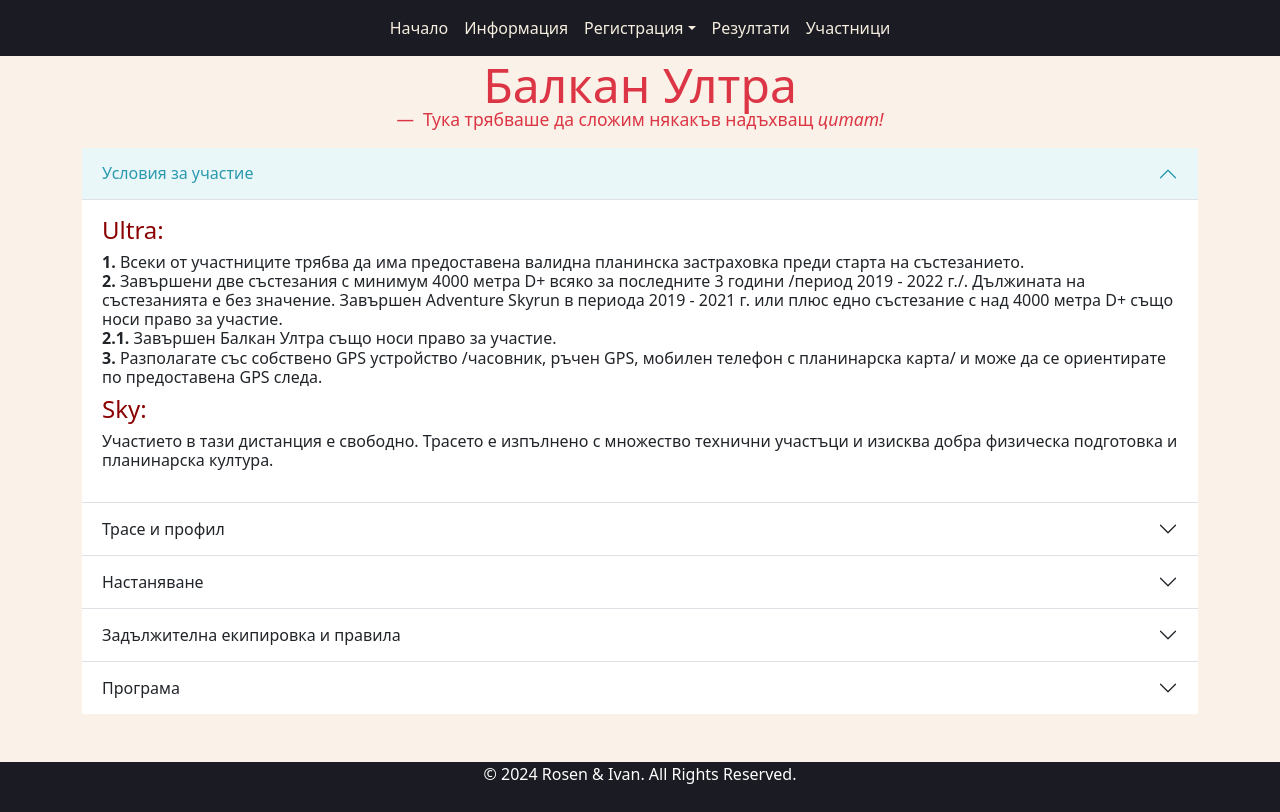
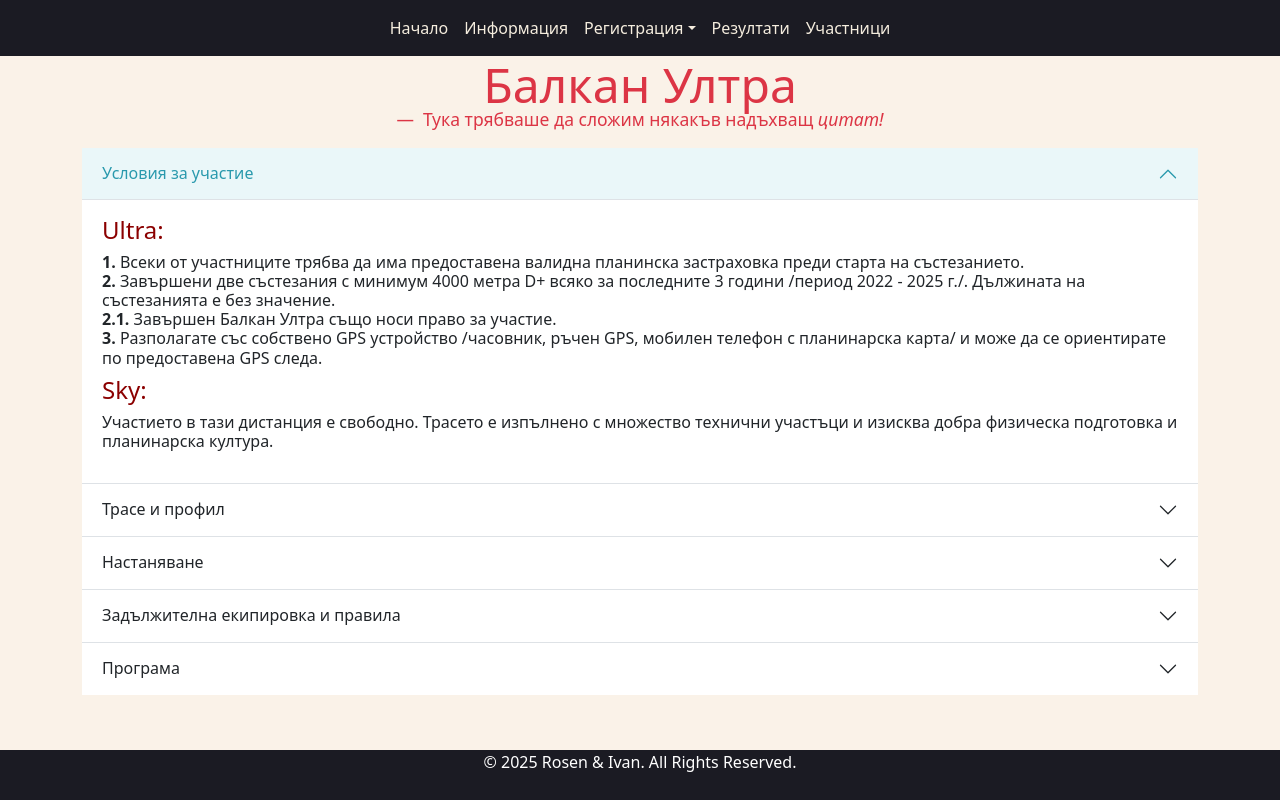
Before and after one commit to ivan4oto/balkanultra, a Django app: page /about in a window 1280 px wide, after a click on "Условия за участие". Run offline with Django 3.2, Linux system fonts and the light colour scheme; style sheets or scripts are compiled from the project's sources.

Commit message:
Year updates

```diff
--- a/app/email_content.py
+++ b/app/email_content.py
@@ -34,7 +34,7 @@ def get_email_body():
     <body>
         <div class="container">
             <h1>Балкан Ултра</h1>
-            <p>Вашата регистрация за Балкан Ултра беше успешна! Ще Ви очакваме на 27 юли 2024г на хижа Плевен!</p>
+            <p>Вашата регистрация за Балкан Ултра беше успешна! Ще Ви очакваме на 26 юли 2025г на хижа Плевен!</p>
             <p>Ако вашата регистрация е за дългото трасе и очаквайте да бъдете одобрен до 7 дневен срок. Ако до тогава не виждате вашето име на сайта, моля проверете дали покривате изискванията за участие и ако сте изпратили нужните линкове към резултати се свържете с нас.</p>
             <p class="signature">С уважение, Росен и Иван.</p>
         </div>
--- a/app/templates/base.html
+++ b/app/templates/base.html
@@ -25,7 +25,7 @@
 
   <div id="newfooter">
     <div id="copyrights">
-      © 2024 Rosen & Ivan. All Rights Reserved.
+      © 2025 Rosen & Ivan. All Rights Reserved.
     </div>
   </div>
 
--- a/app/templates/home.html
+++ b/app/templates/home.html
@@ -33,7 +33,7 @@
   </div>
   <div class="container">
     <h2 class="display-4">
-      Балкан Ултра запазва своята традиция и за пети път участието е без такса!
+      Балкан Ултра запазва своята традиция и за шести път участието е без такса!
     </h2>
     </div>
 
@@ -51,7 +51,7 @@
 <h4>Балкан Ултра</h4>
 <h5 id="ultra">78K</h5>
 <p>
-  Тази година ще се проведе петото издание на Балкан Ултра.
+  Тази година ще се проведе шестото издание на Балкан Ултра.
   За пореден път участниците ще се изправят срещу един от най-тежките планински маршрути, специално подбран от Росен Русев след дългогодишни обиколки на всички възможни терени в Централен Балкан.
   <br>
   Стартът ще бъде даден от поляната пред хижа Плевен малко преди изгрев. Трасето минава през множество стръмни и технични участъци, за кратко през град Карлово, където е и една от
--- a/app/templates/snippets/about/program.html
+++ b/app/templates/snippets/about/program.html
@@ -1,8 +1,8 @@
-<h4>Петък, 26 юли</h4>
+<h4>Петък, 25 юли</h4>
 <p><strong>15:00 - 23:00 ч.</strong> Получаване на стартови номера в столовата на х. Плевен</p>
 <p><strong>21:00 ч.</strong>Техническа конференция за двете дистанции в приземния етаж (залата с пианото).</p>
 <br></br>
-<h4>Събота, 27 юли</h4>
+<h4>Събота, 26 юли</h4>
 <p><strong>05:20 ч.</strong> Проверка на задължителна екипировка за ултра дистанцията в столовата на хижата </p>
 <p><strong>05:40 ч.</strong> Старт на Балкан Ултра 78</p>
 <p><strong>7:00 - 08:30 ч.</strong> Получаване на стартови номера за Балкан Скай 13 в столовата на х. Плевен</p>
@@ -11,6 +11,6 @@
 <p><strong>14:00 ч.</strong> Край на контролното време за Балкан Скай 13</p>
 <p>Голямо динено парти за всички финиширали</p>
 <br></br>
-<h4>Неделя, 28 юли</h4>
+<h4>Неделя, 27 юли</h4>
 <p><strong>01:40 ч.</strong> Край на контролното време за Балкан Ултра 78></p>
 <p><strong>09:00 ч. </strong>Награждаване на призьорите от двете дистанции</p>
--- a/app/templates/snippets/about/requirements.html
+++ b/app/templates/snippets/about/requirements.html
@@ -1,6 +1,6 @@
 <h4>Ultra:</h4>
 <h6><strong>1.</strong> Всеки от участниците трябва да има предоставена валидна планинска застраховка преди старта на състезанието.<br>
-    <strong>2.</strong> Завършени две състезания с минимум 4000 метра D+ всяко за последните 3 години /период 2019 - 2022 г./. Дължината на състезанията е без значение. Завършен Adventure Skyrun в периода 2019 - 2021 г. или  плюс едно състезание с над 4000 метра D+ също носи право за участие.<br>
+    <strong>2.</strong> Завършени две състезания с минимум 4000 метра D+ всяко за последните 3 години /период 2022 - 2025 г./. Дължината на състезанията е без значение.<br>
     <strong>2.1.</strong> Завършен Балкан Ултра също носи право за участие.<br>
     <strong>3.</strong> Разполагате със собствено GPS устройство /часовник, pъчен GPS, мобилен телефон с планинарска карта/ и може да се ориентирате по предоставена GPS следа.<br>
 </h6>
```
